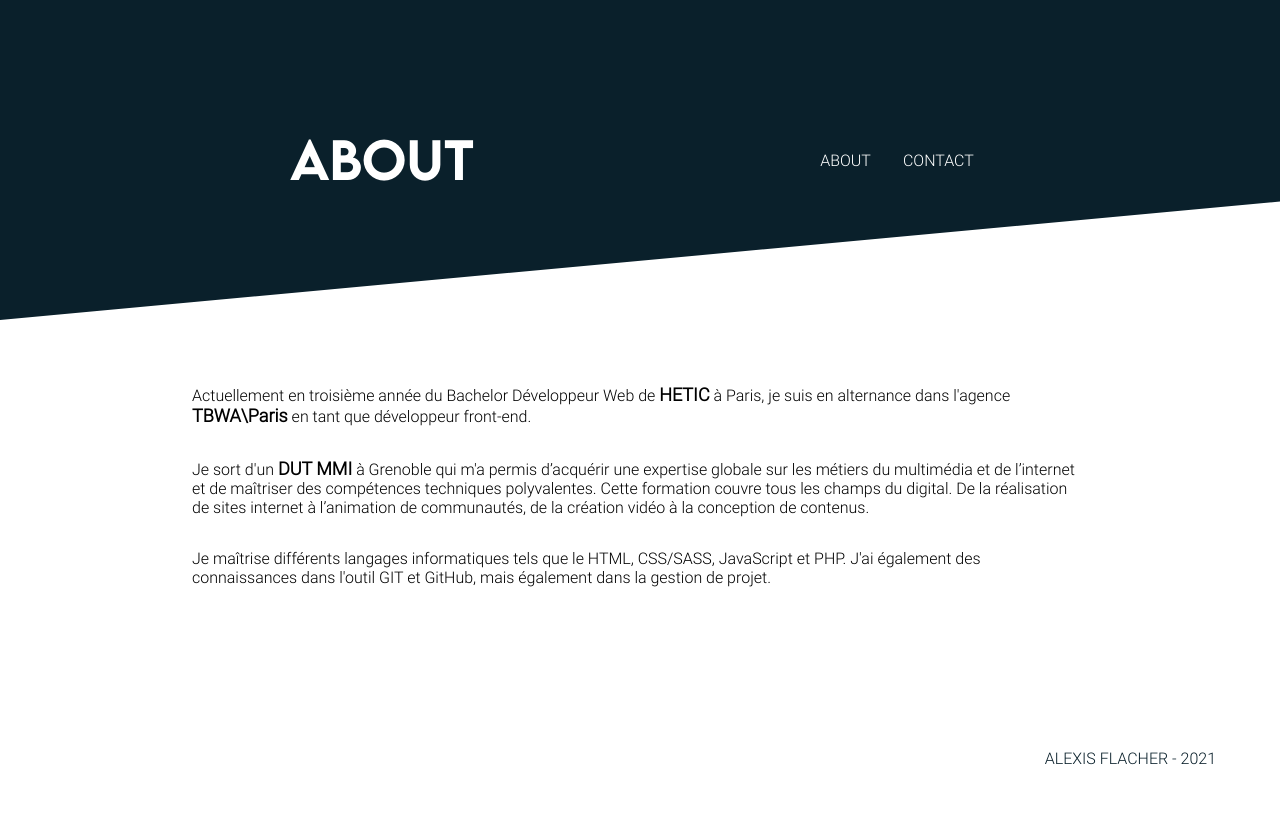
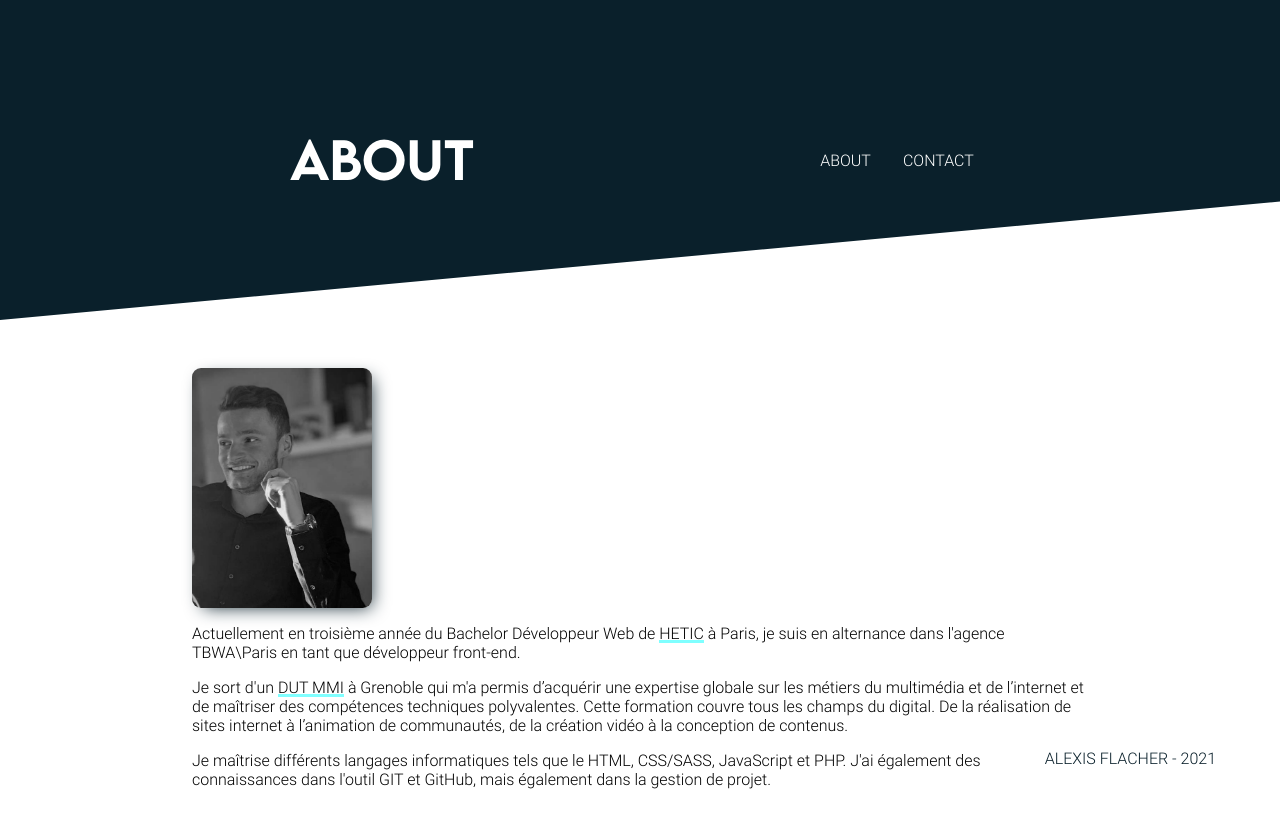
Before and after one commit to AlexisF9/Porfolio, a Next.js app: page /posts/about in a window 1280 px wide. Shown: the top 828 px of the page. Before the commit the page ends 800 px from the top, so only its background shows below. Built offline with nearby package versions, Linux system fonts and the light colour scheme.

Commit message:
Ajout contact + img about avec animes css

```diff
--- a/src/component/header/header.module.scss
+++ b/src/component/header/header.module.scss
@@ -39,7 +39,7 @@
         }
 
         .lienHeader {
-            @include lien;
+            @include lienHeader;
         }
     }
 }
--- a/src/pages/posts/about/index.js
+++ b/src/pages/posts/about/index.js
@@ -9,10 +9,20 @@ export default function About() {
     <div className={css.about}>
       <Header title="About" subtitle="" lienAbout="/posts/about" lienContact="/posts/contact" />
 
-      <div className={css.AboutText}>
-        <p>Actuellement en troisième année du Bachelor Développeur Web de <a href="https://www.hetic.net/" target="_blank"><span></span>HETIC</a>  à Paris, je suis en alternance dans l'agence <a href="https://www.tbwa-paris.com/en" target="_blank"><span></span>TBWA\Paris</a> en tant que développeur front-end.</p>
-        <p>Je sort d'un <a href="https://iut1.univ-grenoble-alpes.fr/iut1/mmi-formation-200348.kjsp" target="_blank"><span></span>DUT MMI</a> à Grenoble qui m'a permis d’acquérir une expertise globale sur les métiers du multimédia et de l’internet et de maîtriser des compétences techniques polyvalentes. Cette formation couvre tous les champs du digital. De la réalisation de sites internet à l’animation de communautés, de la création vidéo à la conception de contenus.</p>
-        <p>Je maîtrise différents langages informatiques tels que le HTML, CSS/SASS, JavaScript et PHP. J'ai également des connaissances dans l'outil GIT et GitHub, mais également dans la gestion de projet.</p>
+      <div className={css.AboutContent}>
+        <div className={css.content}>
+          <div>
+            <img src="../img/AlexisFlacher.jpg"/>
+            <ul>
+              <li><i class="fas fa-angle-right"></i> 20 ans</li>
+              <li><i class="fas fa-angle-right"></i> Mordu d'échecs</li>
+              <li><i class="fas fa-angle-right"></i> Grand fan de café</li>
+            </ul>
+          </div>
+          <p>Actuellement en troisième année du Bachelor Développeur Web de <a href="https://www.hetic.net/" target="_blank"><span></span>HETIC</a>  à Paris, je suis en alternance dans l'agence <a href="https://www.tbwa-paris.com/en" target="_blank"><span></span>TBWA\Paris</a> en tant que développeur front-end.</p>
+          <p>Je sort d'un <a href="https://iut1.univ-grenoble-alpes.fr/iut1/mmi-formation-200348.kjsp" target="_blank"><span></span>DUT MMI</a> à Grenoble qui m'a permis d’acquérir une expertise globale sur les métiers du multimédia et de l’internet et de maîtriser des compétences techniques polyvalentes. Cette formation couvre tous les champs du digital. De la réalisation de sites internet à l’animation de communautés, de la création vidéo à la conception de contenus.</p>
+          <p>Je maîtrise différents langages informatiques tels que le HTML, CSS/SASS, JavaScript et PHP. J'ai également des connaissances dans l'outil GIT et GitHub, mais également dans la gestion de projet.</p>
+        </div>
       </div>
 
     </div>
--- a/src/pages/posts/about/index.module.scss
+++ b/src/pages/posts/about/index.module.scss
@@ -2,13 +2,51 @@
 
 .about {
 
-    .AboutText {
-        @include centrer;
+    .AboutContent {
+        display: flex;
+        flex-direction: column;
+        justify-content: flex-start;
+        align-items: center;
         width: 100%;
 
-        p {
+        .content {
             width: 70%;
 
+            div {
+                display: flex;
+
+                img {
+                    max-height: 15rem;
+                    border-radius: 9px;
+                    -webkit-box-shadow: 5px 5px 18px -6px rgba(10,32,43,1);
+                    -moz-box-shadow: 5px 5px 18px -6px rgba(10,32,43,1);
+                    box-shadow: 5px 5px 18px -6px rgba(10,32,43,1);
+                }
+
+                ul {
+                    padding: 0;
+                    margin: 0;
+                    display: flex;
+                    flex-direction: column;
+                    justify-content: center;
+
+                    li {
+                        margin: 0 0 10px 10px;
+                        margin-left: -2rem;
+                        opacity: 0;
+                        transition: margin-left 0.5s, opacity 0.3s;
+                    }
+                }
+
+                img:hover ~ ul li {
+                    margin-left: 2rem;
+                    opacity: 1;
+                }
+
+            }
+
+
+            p {
                 &:last-child {
                     margin-bottom: 4rem;
                 }
@@ -17,10 +55,11 @@
             a {
                 @include lien;
                 color: black;
-            font-weight: bold;
-            font-size: 18px;
             }
         }
 
 
     }
+
+
+}
--- a/src/styles/_mixins.scss
+++ b/src/styles/_mixins.scss
@@ -14,7 +14,7 @@
     align-items: center;
 }
 
-@mixin lien {
+@mixin lienHeader {
     position: relative;
     text-decoration: none;
 
@@ -33,3 +33,22 @@
        //top: 0;
    }
 }
+
+@mixin lien {
+    position: relative;
+
+    span {
+        position: absolute;
+        background-color: aqua;
+        bottom: 0;
+        top: 85%;
+        left: 0;
+        right: 0;
+        opacity: 0.5;
+        transition: top 0.3s;
+    }
+
+    &:hover span {
+        top: 0;
+    }
+}
```
Also changed, not shown: src/pages/posts/contact/index.js (+9 -3 lines), src/pages/posts/contact/index.module.scss (added, +21 -0 lines), public/img/AlexisFlacher.jpg (added). Lines whose indentation alone changed are shown as unchanged.
